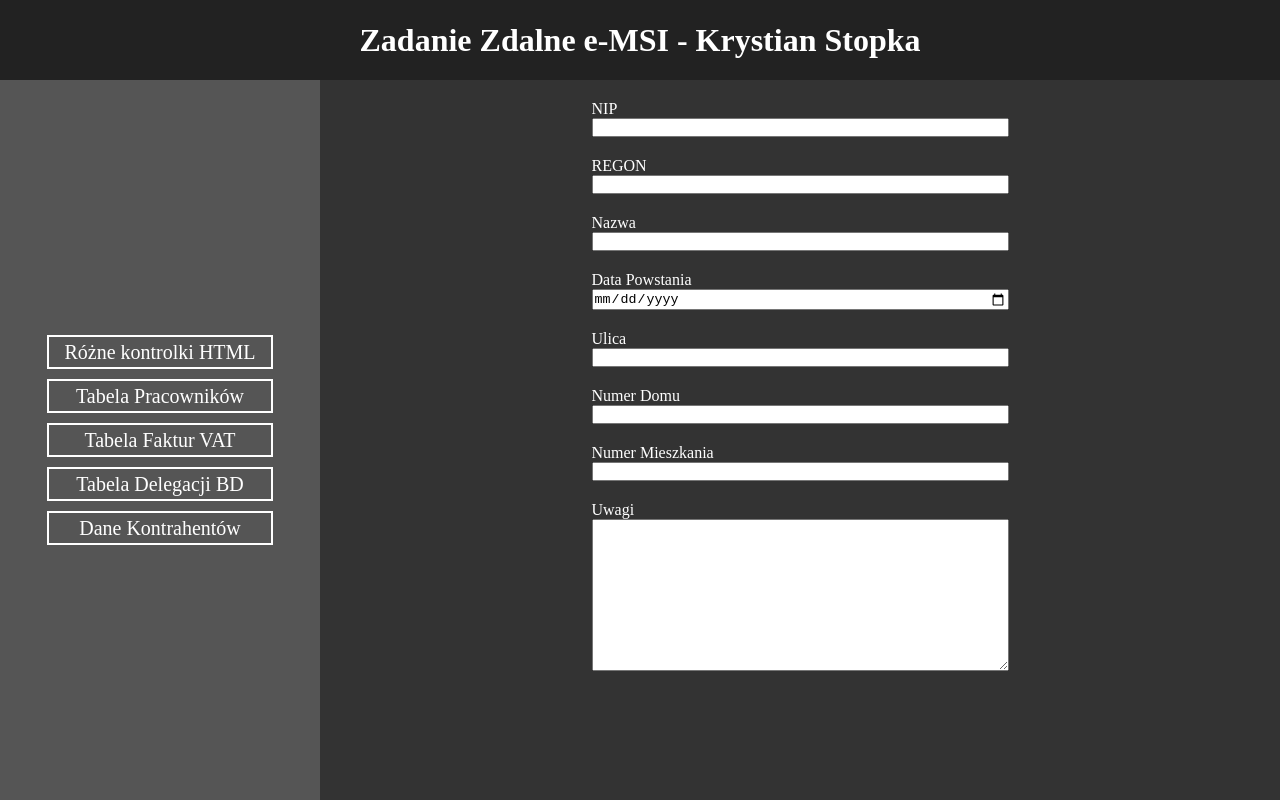
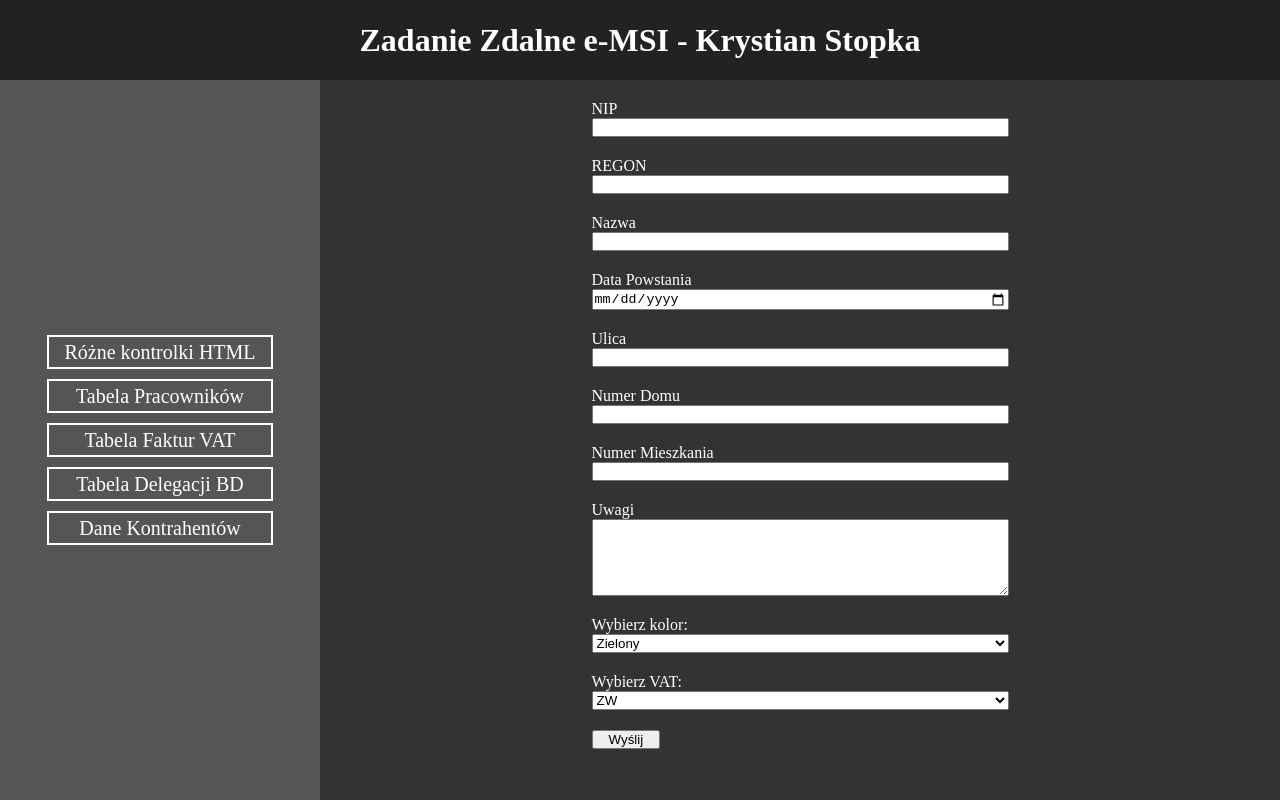
Before and after one commit to kstopka/zadanie_zdalne_e_msi, a React (Create React App) app: page /controls in a window 1280 px wide. Built offline with nearby package versions, Linux system fonts and the light colour scheme.

Commit message:
add yup and validation on controls, select with options

```diff
--- a/package.json
+++ b/package.json
@@ -16,7 +16,8 @@
     "react-router-dom": "^5.3.0",
     "react-scripts": "4.0.3",
     "typescript": "^4.5.2",
-    "web-vitals": "^1.1.2"
+    "web-vitals": "^1.1.2",
+    "yup": "^0.32.11"
   },
   "scripts": {
     "start": "react-scripts start",
--- a/src/components/Controls.tsx
+++ b/src/components/Controls.tsx
@@ -1,20 +1,23 @@
 import * as React from "react";
 import { FunctionComponent } from "react";
 import { Formik, Form, Field, ErrorMessage, FormikHelpers } from "formik";
+import * as Yup from "yup";
 import "../views/Controls.css";
-
-interface Values {
-    NIP: number;
-    REGON: number;
-    name: string;
-    beginingDate: Date;
-    street: string;
-    homeNumber: string;
-    apartmentNumber: string;
-    comments: string;
-}
+import { FormValues } from "../App.d";
 
 interface ControlsProps {}
+
+const ControlsSchema = Yup.object({
+    nip: Yup.string().length(10, "NIP musi zawierać dokładnie 10 liczb").required("NIP jest wymagany"),
+    regon: Yup.string().length(9, "REGON musi zawierać dokładnie 9 liczb").required("REGON jest wymagany"),
+    name: Yup.string().required("Nazwa jest wymagana"),
+    beginingDate: Yup.date().default(() => new Date()),
+    street: Yup.string().required("Ulica jest wymagana"),
+    homeNumber: Yup.string().required("Numer domu jest wymagany"),
+    comments: Yup.string().max(160, "To pole może zawierać maksymalnie 160 znaków"),
+});
+
+const renderError = (message: string) => <p className="error-message">{message}</p>;
 
 const Controls: FunctionComponent<ControlsProps> = () => {
     const handleSubmit = () => {};
@@ -22,8 +25,8 @@ const Controls: FunctionComponent<ControlsProps> = () => {
         <div className="controls">
             <Formik
                 initialValues={{
-                    NIP: 0,
-                    REGON: 0,
+                    nip: NaN,
+                    regon: NaN,
                     name: "",
                     beginingDate: new Date(),
                     street: "",
@@ -31,7 +34,8 @@ const Controls: FunctionComponent<ControlsProps> = () => {
                     apartmentNumber: "",
                     comments: "",
                 }}
-                onSubmit={(values: Values, { setSubmitting }: FormikHelpers<Values>) => {
+                validationSchema={ControlsSchema}
+                onSubmit={(values: FormValues, { setSubmitting }: FormikHelpers<FormValues>) => {
                     alert(JSON.stringify(values, null, 2));
                     setSubmitting(false);
                 }}
@@ -39,20 +43,58 @@ const Controls: FunctionComponent<ControlsProps> = () => {
                 <Form onSubmit={handleSubmit}>
                     <label htmlFor="nip">NIP</label>
                     <Field type="number" name="nip" />
+                    <ErrorMessage name="nip" render={renderError} />
+
                     <label htmlFor="regon">REGON</label>
                     <Field type="number" name="regon" />
+                    <ErrorMessage name="regon" render={renderError} />
+
                     <label htmlFor="name">Nazwa</label>
                     <Field type="text" name="name" />
+                    <ErrorMessage name="name" render={renderError} />
+
                     <label htmlFor="date">Data Powstania</label>
                     <Field type="date" name="date" />
+                    <ErrorMessage name="date" render={renderError} />
+
                     <label htmlFor="street">Ulica</label>
                     <Field type="text" name="street" />
+                    <ErrorMessage name="street" render={renderError} />
+
                     <label htmlFor="homeNumber">Numer Domu</label>
                     <Field type="text" name="homeNumber" />
+                    <ErrorMessage name="homeNumber" render={renderError} />
+
                     <label htmlFor="apartmentNumber">Numer Mieszkania</label>
                     <Field type="text" name="apartmentNumber" />
+
                     <label htmlFor="comments">Uwagi</label>
-                    <Field as="textarea" type="textarea" name="comments" cols="50" rows="10" />
+                    <Field as="textarea" type="textarea" name="comments" cols="50" rows="5" />
+                    <ErrorMessage name="comments" render={renderError} />
+
+                    <label htmlFor="color">Wybierz kolor:</label>
+                    <Field as="select" name="color">
+                        <option value="zielony">Zielony</option>
+                        <option value="niebieski">Niebieski</option>
+                        <option value="szary">Szary</option>
+                        <option value="turkusowy">Turkusowy</option>
+                        <option value="granatowy">Granatowy</option>
+                        <option value="czerwony">Czerwony</option>
+                        <option value="bialy">Biały</option>
+                    </Field>
+
+                    <label htmlFor="color">Wybierz VAT:</label>
+                    <Field as="select" name="color">
+                        <option value="vat_zw">ZW</option>
+                        <option value="vat_np">NP.</option>
+                        <option value="vat_0">0%</option>
+                        <option value="vat_3">3%</option>
+                        <option value="vat_8">8%</option>
+                        <option value="vat_23">23%</option>
+                    </Field>
+                    <div>
+                        <button type="submit">Wyślij</button>
+                    </div>
                 </Form>
             </Formik>
         </div>
--- a/src/views/Controls.css
+++ b/src/views/Controls.css
@@ -11,4 +11,13 @@
 .controls form label {
   margin-top: 20px;
 }
+
+.controls form .error-message {
+  color: red;
+}
+
+.controls form button {
+  margin-top: 20px;
+  padding: 0 15px;
+}
 /*# sourceMappingURL=Controls.css.map */
--- a/src/views/Controls.sass
+++ b/src/views/Controls.sass
@@ -4,3 +4,8 @@
         flex-direction: column
         label
             margin-top: 20px
+        .error-message
+            color: red
+        button
+            margin-top: 20px
+            padding: 0 15px
```
Also changed, not shown: src/App.d.tsx (added, +10 -0 lines), 2 other files (tests, documents, lock files or other folders).
